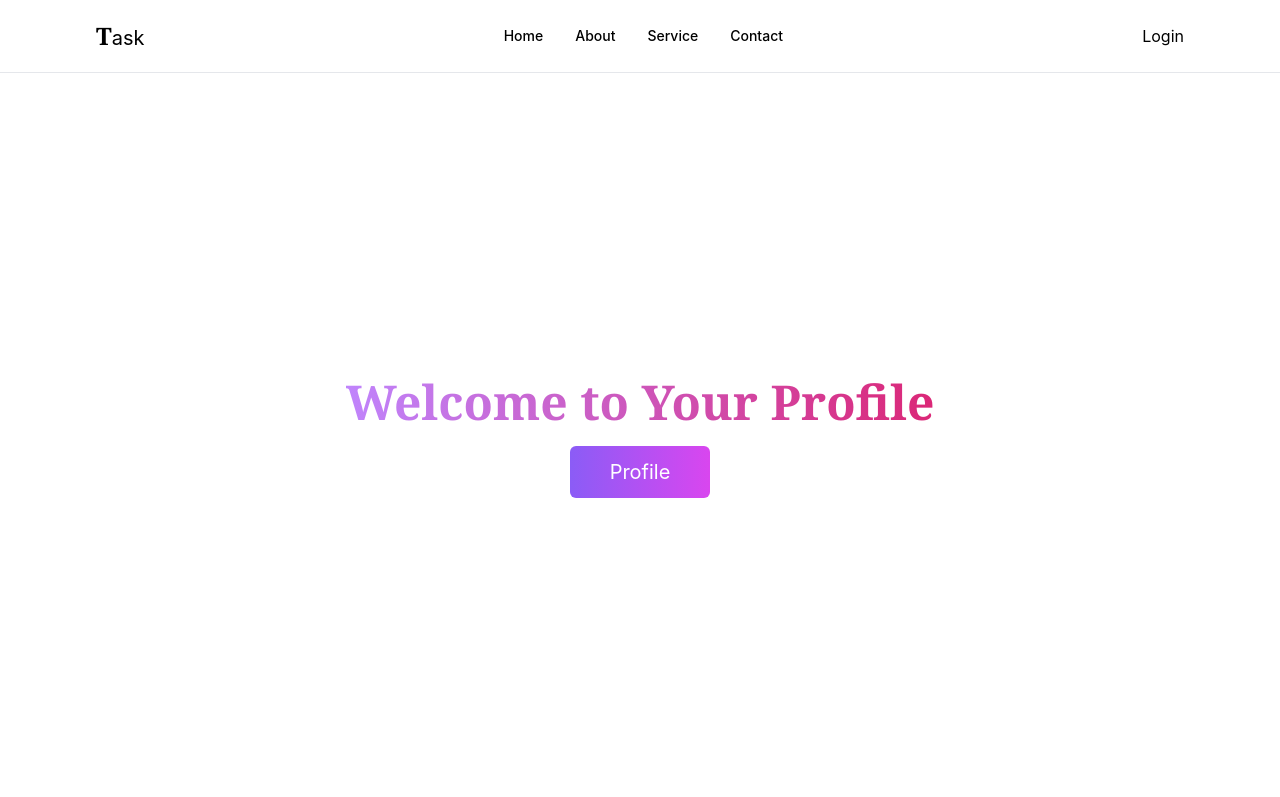
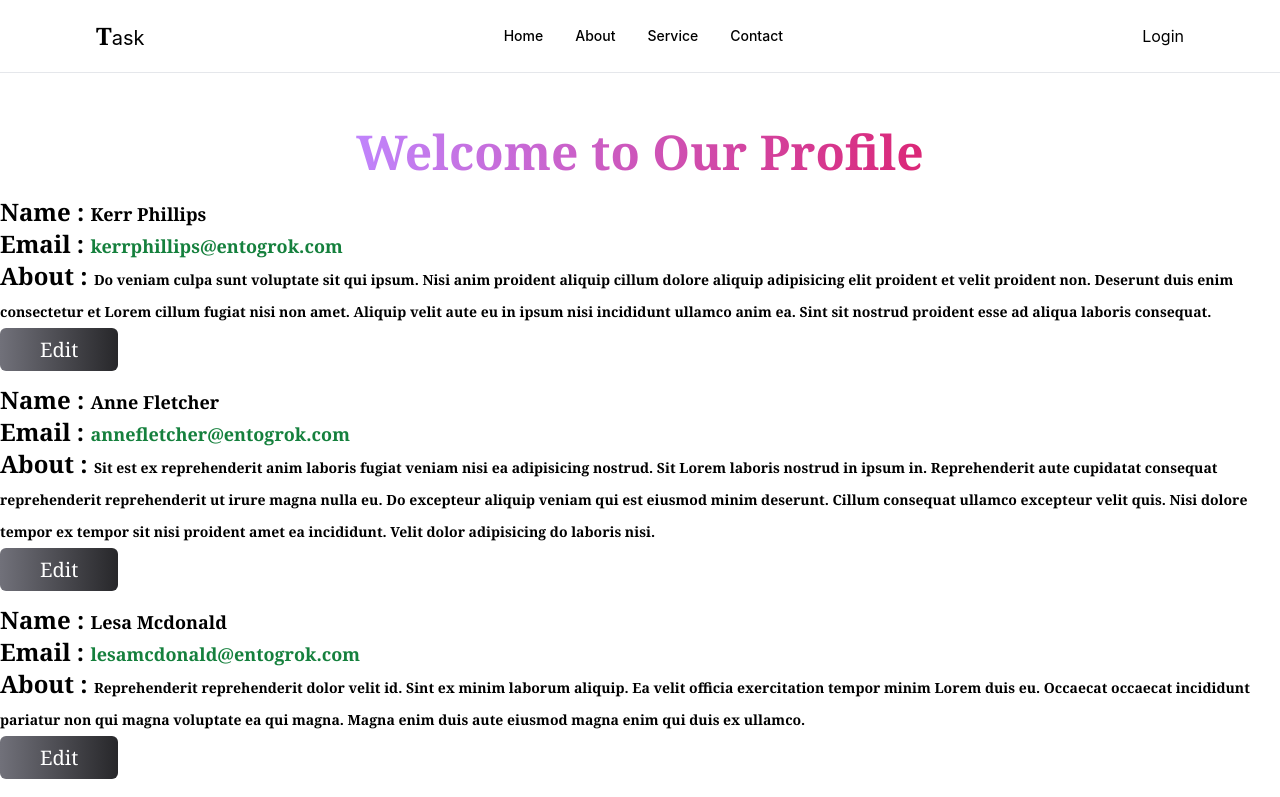
Before and after one commit to Shihab2022/profile_update, a React (Create React App) app: page / in a window 1280 px wide. Shown: the top 797 px of the page. Built offline with nearby package versions, Linux system fonts and the light colour scheme.

Commit message:
design home page

```diff
--- /dev/null
+++ b/public/fake.json
@@ -0,0 +1,38 @@
+[
+  {
+    "index": 0,
+    "name": "Kerr Phillips",
+    "email": "kerrphillips@entogrok.com",
+    "about": "Do veniam culpa sunt voluptate sit qui ipsum. Nisi anim proident aliquip cillum dolore aliquip adipisicing elit proident et velit proident non. Deserunt duis enim consectetur et Lorem cillum fugiat nisi non amet. Aliquip velit aute eu in ipsum nisi incididunt ullamco anim ea. Sint sit nostrud proident esse ad aliqua laboris consequat.\r\n"
+  },
+  {
+    "index": 1,
+    "name": "Anne Fletcher",
+    "email": "annefletcher@entogrok.com",
+    "about": "Sit est ex reprehenderit anim laboris fugiat veniam nisi ea adipisicing nostrud. Sit Lorem laboris nostrud in ipsum in. Reprehenderit aute cupidatat consequat reprehenderit reprehenderit ut irure magna nulla eu. Do excepteur aliquip veniam qui est eiusmod minim deserunt. Cillum consequat ullamco excepteur velit quis. Nisi dolore tempor ex tempor sit nisi proident amet ea incididunt. Velit dolor adipisicing do laboris nisi.\r\n"
+  },
+  {
+    "index": 2,
+    "name": "Lesa Mcdonald",
+    "email": "lesamcdonald@entogrok.com",
+    "about": "Reprehenderit reprehenderit dolor velit id. Sint ex minim laborum aliquip. Ea velit officia exercitation tempor minim Lorem duis eu. Occaecat occaecat incididunt pariatur non qui magna voluptate ea qui magna. Magna enim duis aute eiusmod magna enim qui duis ex ullamco.\r\n"
+  },
+  {
+    "index": 3,
+    "name": "Olsen Mendez",
+    "email": "olsenmendez@entogrok.com",
+    "about": "Officia commodo minim est officia dolore est incididunt consequat ad enim dolore proident nulla dolor. Ipsum culpa duis eiusmod pariatur mollit. Quis magna deserunt id qui officia laborum. Officia officia cupidatat excepteur laboris nisi ad enim exercitation velit enim eu. Cupidatat culpa commodo ex exercitation aute ut esse sit eu.\r\n"
+  },
+  {
+    "index": 4,
+    "name": "Ingrid Hurst",
+    "email": "ingridhurst@entogrok.com",
+    "about": "Amet eiusmod non fugiat voluptate qui id consequat. Ex ex ea dolor mollit enim aliqua do. Ex enim veniam irure deserunt officia eu ullamco nulla reprehenderit velit ex. Lorem incididunt qui voluptate consectetur proident laboris minim commodo elit irure incididunt voluptate ea excepteur. Ullamco amet dolor velit quis Lorem pariatur pariatur laborum.\r\n"
+  },
+  {
+    "index": 5,
+    "name": "Jody Russo",
+    "email": "jodyrusso@entogrok.com",
+    "about": "Sit ullamco anim irure dolor anim officia ea cillum consectetur aliqua in velit incididunt cupidatat. Nostrud commodo aute reprehenderit nisi incididunt. Nisi reprehenderit nisi et ullamco deserunt et magna voluptate ipsum. Elit nisi non ex cillum cillum id dolore enim minim. Elit cillum culpa enim eiusmod exercitation labore. Aute fugiat labore et ullamco officia excepteur fugiat laborum fugiat eu. Amet commodo nisi sunt eu.\r\n"
+  }
+]
--- a/src/Pages/Home.js
+++ b/src/Pages/Home.js
@@ -1,12 +1,27 @@
 import React from 'react';
 import { Link } from 'react-router-dom';
+import useData from '../hooks/useData';
 
 const Home = () =>  {
+    const [userData,setUserData]=useData()
+    console.log(userData)
     return (
-        <div className='h-screen flex flex-col justify-center items-center '>
-            <p className='font-serif font-bold text-transparent  text-5xl bg-clip-text bg-gradient-to-r from-purple-400 to-pink-600'>Welcome to  Your Profile </p>
+        <div className='flex mt-20 flex-col justify-center items-center '>
+            <p className='font-serif font-bold text-transparent  text-5xl bg-clip-text bg-gradient-to-r from-purple-400 to-pink-600'>Welcome to  Our Profile </p>
 
-            <Link to='/profile' className='bg-gradient-to-r from-violet-500 to-fuchsia-500 px-10 text-xl text-white my-5 py-3 rounded-md'>Profile</Link>
+<div className='w-full  flex-col w-1/2'>
+{
+  userData.map(d=><>
+  <div className='my-5 font-serif'>
+    <p className='text-2xl font-semibold'> Name : <span className='text-lg'>{d.name}</span></p>
+    <p className='text-2xl font-semibold'> Email :  <span className='text-lg text-green-700'>{d.email}</span></p>
+    <p className='mb-3 text-2xl font-semibold'> About : <span  className='text-sm'>{d.about}</span></p>
+    <Link to={`/edit/${d.index}`} className='bg-gradient-to-r from-zinc-500 to-zinc-800 px-10 text-xl text-white my-10 py-2 rounded-md w-1/2 '>Edit</Link>
+</div>
+  </>)
+
+    }
+</div>
 
         </div>
     );
--- /dev/null
+++ b/src/hooks/useData.js
@@ -0,0 +1,17 @@
+import { useEffect, useState } from 'react';
+
+const useData = () => {
+    const [userData,setUserData]=useState([])
+useEffect(()=>{
+    fetch('fake.json')           //api for the get request
+    .then(response => response.json())
+    .then(data => setUserData(data));
+
+
+},[])
+
+
+    return [userData,setUserData]
+};
+
+export default useData;
```
